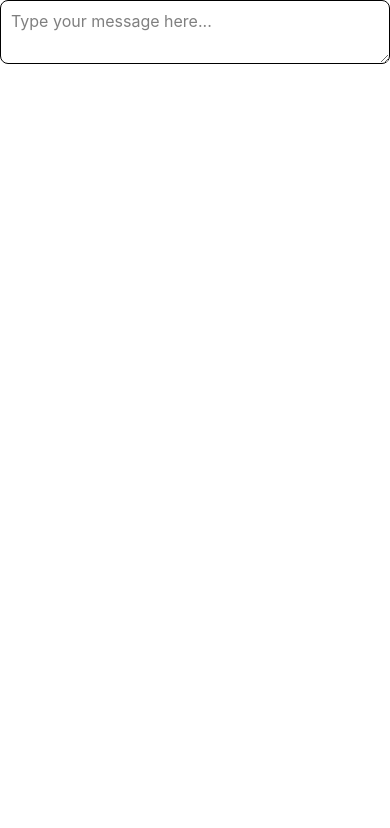
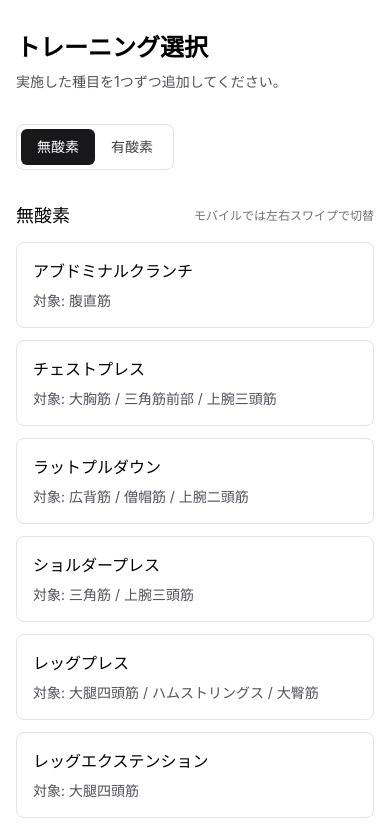
Before and after one commit to zerozero-0-0/fitmentor, a React (Vite) app in the folder frontend/: page / in a window 390 px wide. Shown: the top 828 px of the page. Built offline with nearby package versions, Linux system fonts and the light colour scheme.

Commit message:
chore: iPhone上でテストするためのプッシュ

```diff
--- a/frontend/src/App.tsx
+++ b/frontend/src/App.tsx
@@ -1,15 +1,8 @@
-import { Textarea } from "@/components/ui/textarea";
-import "./App.css";
-import { QueryClient, QueryClientProvider } from "@tanstack/react-query";
-
-const queryClient = new QueryClient();
+import { TrainingSelector } from "@/features/trainings/components/training-selector";
+import { EXERCISES } from "@/features/trainings/constants/exercises";
 
 function App() {
-	return (
-		<QueryClientProvider client={queryClient}>
-			<Textarea placeholder="Type your message here..." />
-		</QueryClientProvider>
-	);
+	return <TrainingSelector exercises={EXERCISES} />;
 }
 
 export default App;
--- /dev/null
+++ b/frontend/src/features/trainings/components/training-selector.tsx
@@ -0,0 +1,132 @@
+import type { TouchEvent } from "react";
+import { useMemo, useRef, useState } from "react";
+
+import type { Exercise, TrainingType } from "@/features/trainings/types";
+
+const TRAINING_TYPE_LABEL: Record<TrainingType, string> = {
+	aerobic: "有酸素",
+	anaerobic: "無酸素",
+};
+
+type TrainingSelectorProps = {
+	exercises: Exercise[];
+};
+
+export function TrainingSelector({ exercises }: TrainingSelectorProps) {
+	const [activeType, setActiveType] = useState<TrainingType>("anaerobic");
+	const touchStartX = useRef<number | null>(null);
+	const touchStartY = useRef<number | null>(null);
+
+	const groupedExercises = useMemo(
+		() => ({
+			aerobic: exercises.filter(
+				(exercise) => exercise.trainingType === "aerobic",
+			),
+			anaerobic: exercises.filter(
+				(exercise) => exercise.trainingType === "anaerobic",
+			),
+		}),
+		[exercises],
+	);
+
+	const visibleExercises = groupedExercises[activeType];
+
+	const switchTypeBySwipe = (deltaX: number) => {
+		if (Math.abs(deltaX) < 40) {
+			return;
+		}
+
+		setActiveType((current) => {
+			if (deltaX < 0 && current === "anaerobic") {
+				return "aerobic";
+			}
+
+			if (deltaX > 0 && current === "aerobic") {
+				return "anaerobic";
+			}
+
+			return current;
+		});
+	};
+
+	const handleTouchStart = (event: TouchEvent<HTMLDivElement>) => {
+		const touch = event.changedTouches[0];
+		touchStartX.current = touch.clientX;
+		touchStartY.current = touch.clientY;
+	};
+
+	const handleTouchEnd = (event: TouchEvent<HTMLDivElement>) => {
+		if (touchStartX.current === null || touchStartY.current === null) {
+			return;
+		}
+
+		const touch = event.changedTouches[0];
+		const deltaX = touch.clientX - touchStartX.current;
+		const deltaY = touch.clientY - touchStartY.current;
+
+		if (Math.abs(deltaX) > Math.abs(deltaY)) {
+			switchTypeBySwipe(deltaX);
+		}
+
+		touchStartX.current = null;
+		touchStartY.current = null;
+	};
+
+	return (
+		<div className="mx-auto flex w-full max-w-5xl flex-col gap-8 px-4 py-8">
+			<header className="space-y-2">
+				<h1 className="text-2xl font-semibold">トレーニング選択</h1>
+				<p className="text-sm text-zinc-600">
+					実施した種目を1つずつ追加してください。
+				</p>
+			</header>
+
+			<div className="inline-flex w-fit rounded-lg border border-zinc-200 p-1">
+				{(["anaerobic", "aerobic"] as TrainingType[]).map((trainingType) => (
+					<button
+						key={trainingType}
+						type="button"
+						onClick={() => setActiveType(trainingType)}
+						className={`rounded-md px-4 py-2 text-sm font-medium transition ${
+							activeType === trainingType
+								? "bg-zinc-900 text-white"
+								: "text-zinc-700 hover:bg-zinc-100"
+						}`}
+						aria-pressed={activeType === trainingType}
+					>
+						{TRAINING_TYPE_LABEL[trainingType]}
+					</button>
+				))}
+			</div>
+
+			<section
+				className="space-y-3"
+				onTouchStart={handleTouchStart}
+				onTouchEnd={handleTouchEnd}
+			>
+				<div className="flex items-center justify-between">
+					<h2 className="text-lg font-medium">
+						{TRAINING_TYPE_LABEL[activeType]}
+					</h2>
+					<p className="text-xs text-zinc-500">
+						モバイルでは左右スワイプで切替
+					</p>
+				</div>
+				<div className="grid gap-3 sm:grid-cols-2 lg:grid-cols-3">
+					{visibleExercises.map((exercise) => (
+						<button
+							type="button"
+							key={exercise.id}
+							className="rounded-lg border border-zinc-200 p-4 text-left transition hover:border-zinc-300"
+						>
+							<p className="font-medium">{exercise.name}</p>
+							<p className="mt-2 text-sm text-zinc-600">
+								対象: {exercise.targetMuscles.join(" / ")}
+							</p>
+						</button>
+					))}
+				</div>
+			</section>
+		</div>
+	);
+}
--- /dev/null
+++ b/frontend/src/features/trainings/constants/exercises.ts
@@ -0,0 +1,82 @@
+import type { Exercise } from "@/features/trainings/types";
+
+export const EXERCISES: Exercise[] = [
+	{
+		id: 1,
+		name: "ランニングマシン",
+		trainingType: "aerobic",
+		targetMuscles: ["大腿四頭筋", "ハムストリングス", "大臀筋", "下腿三頭筋"],
+	},
+	{
+		id: 2,
+		name: "バイク",
+		trainingType: "aerobic",
+		targetMuscles: ["大腿四頭筋", "ハムストリングス", "大臀筋", "下腿三頭筋"],
+	},
+	{
+		id: 3,
+		name: "クロストレーナー",
+		trainingType: "aerobic",
+		targetMuscles: [
+			"大腿四頭筋",
+			"ハムストリングス",
+			"大臀筋",
+			"広背筋",
+			"三角筋",
+		],
+	},
+	{
+		id: 4,
+		name: "アブドミナルクランチ",
+		trainingType: "anaerobic",
+		targetMuscles: ["腹直筋"],
+	},
+	{
+		id: 5,
+		name: "チェストプレス",
+		trainingType: "anaerobic",
+		targetMuscles: ["大胸筋", "三角筋前部", "上腕三頭筋"],
+	},
+	{
+		id: 6,
+		name: "ラットプルダウン",
+		trainingType: "anaerobic",
+		targetMuscles: ["広背筋", "僧帽筋", "上腕二頭筋"],
+	},
+	{
+		id: 7,
+		name: "ショルダープレス",
+		trainingType: "anaerobic",
+		targetMuscles: ["三角筋", "上腕三頭筋"],
+	},
+	{
+		id: 8,
+		name: "レッグプレス",
+		trainingType: "anaerobic",
+		targetMuscles: ["大腿四頭筋", "ハムストリングス", "大臀筋"],
+	},
+	{
+		id: 9,
+		name: "レッグエクステンション",
+		trainingType: "anaerobic",
+		targetMuscles: ["大腿四頭筋"],
+	},
+	{
+		id: 10,
+		name: "レッグカール",
+		trainingType: "anaerobic",
+		targetMuscles: ["ハムストリングス"],
+	},
+	{
+		id: 11,
+		name: "アダプター",
+		trainingType: "anaerobic",
+		targetMuscles: ["内転筋群", "下腹部"],
+	},
+	{
+		id: 12,
+		name: "アブダクター",
+		trainingType: "anaerobic",
+		targetMuscles: ["中臀筋", "小臀筋"],
+	},
+];
--- /dev/null
+++ b/frontend/src/features/trainings/types.ts
@@ -0,0 +1,8 @@
+export type TrainingType = "aerobic" | "anaerobic";
+
+export type Exercise = {
+	id: number;
+	name: string;
+	trainingType: TrainingType;
+	targetMuscles: string[];
+};
```
